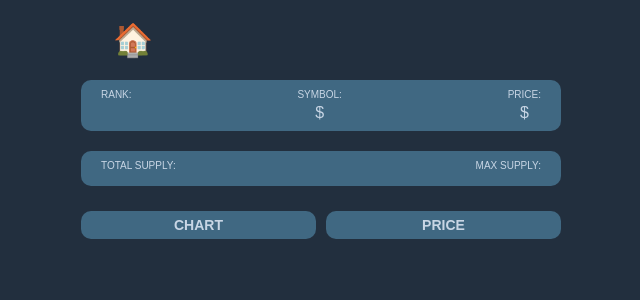
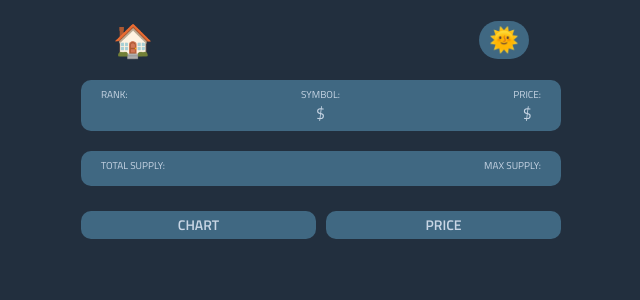
Before and after one commit to ny0011/react-class, a React (Create React App) app: page /1 in a window 1280 px wide. Shown: the top 300 px of the page, without its empty margins (319-959 px from the left). Built offline with nearby package versions, Linux system fonts and the light colour scheme; no server answers.

Commit message:
add dark mode toggle button

```diff
--- a/public/index.html
+++ b/public/index.html
@@ -10,34 +10,13 @@
       content="Web site created using create-react-app"
     />
     <link rel="apple-touch-icon" href="%PUBLIC_URL%/logo192.png" />
-    <!--
-      manifest.json provides metadata used when your web app is installed on a
-      user's mobile device or desktop. See https://developers.google.com/web/fundamentals/web-app-manifest/
-    -->
     <link rel="manifest" href="%PUBLIC_URL%/manifest.json" />
-    <!--
-      Notice the use of %PUBLIC_URL% in the tags above.
-      It will be replaced with the URL of the `public` folder during the build.
-      Only files inside the `public` folder can be referenced from the HTML.
-
-      Unlike "/favicon.ico" or "favicon.ico", "%PUBLIC_URL%/favicon.ico" will
-      work correctly both with client-side routing and a non-root public URL.
-      Learn how to configure a non-root public URL by running `npm run build`.
-    -->
+    <link rel="stylesheet" type="text/css" href="https://fonts.googleapis.com/css2?family=Titillium+Web:wght@400;600&display=swap"/>
     <title>React App</title>
   </head>
   <body>
     <noscript>You need to enable JavaScript to run this app.</noscript>
     <div id="root"></div>
-    <!--
-      This HTML file is a template.
-      If you open it directly in the browser, you will see an empty page.
 
-      You can add webfonts, meta tags, or analytics to this file.
-      The build step will place the bundled scripts into the <body> tag.
-
-      To begin the development, run `npm start` or `yarn start`.
-      To create a production bundle, use `npm run build` or `yarn build`.
-    -->
   </body>
 </html>
--- a/src/App.tsx
+++ b/src/App.tsx
@@ -7,7 +7,6 @@ import { useRecoilValue } from "recoil";
 import { isDarkAtom } from "./atoms";
 
 const GlobalStyle = createGlobalStyle`
-@import url('https://fonts.googleapis.com/css2?family=Titillium+Web:wght@300;400&display=swap');
 html, body, div, span, applet, object, iframe,
 h1, h2, h3, h4, h5, h6, p, blockquote, pre,
 a, abbr, acronym, address, big, cite, code,
@@ -67,8 +66,9 @@ function App() {
   return (
     <>
       <ThemeProvider theme={isDark ? darkTheme : lightTheme}>
-        <GlobalStyle />
+      <GlobalStyle />
         <HelmetProvider>
+
           <Router  />
         </HelmetProvider>
         <ReactQueryDevtools initialIsOpen={true} />
--- a/src/routes/Coin.tsx
+++ b/src/routes/Coin.tsx
@@ -12,6 +12,8 @@ import styled from "styled-components";
 import { fetchCoinInfo, fetchCoinTickers } from "../api";
 import Chart from "./Chart";
 import Price from "./Price";
+import { useRecoilValue, useSetRecoilState } from "recoil";
+import { isDarkAtom } from "../atoms";
 
 const Container = styled.div`
   padding: 0px 20px;
@@ -88,6 +90,16 @@ const Back = styled(Link)`
   left: 2rem;
 `;
 
+const Button = styled.button`
+  position: absolute;
+  right: 2rem;
+  font-size: 1.5em;
+  border: none;
+  border-radius: 1em;
+  padding: 5px 10px;
+  background-color: ${(props) => props.theme.cardBgColor};
+`
+
 interface RouteParams {
   coinId: string;
 }
@@ -162,6 +174,10 @@ function Coin() {
   const priceMatch = useRouteMatch("/:coinId/price");
   const chartMatch = useRouteMatch("/:coinId/chart");
 
+  const setDarkAtom = useSetRecoilState(isDarkAtom)
+  const isDark = useRecoilValue(isDarkAtom)
+  const toggleDarkAtom = () => setDarkAtom(prev => !prev)
+
   const { isLoading: infoLoading, data: infoData } = useQuery<InfoData>(
     ["info", coinId],
     () => fetchCoinInfo(coinId)
@@ -187,6 +203,7 @@ function Coin() {
         <Title>
           {state?.name ? state.name : loading ? "Loading.." : infoData?.name}
         </Title>
+        <Button onClick={toggleDarkAtom}>{isDark ? '🌞':'🌚'}</Button>
       </Header>
       {loading ? (
         <Loader>Loading..</Loader>
--- a/src/routes/Coins.tsx
+++ b/src/routes/Coins.tsx
@@ -1,7 +1,7 @@
 import { Helmet } from "react-helmet-async";
 import { useQuery } from "react-query";
 import { Link } from "react-router-dom";
-import { useRecoilValue } from "recoil";
+import { useRecoilValue, useSetRecoilState } from "recoil";
 import styled from "styled-components";
 import { fetchCoins } from "../api";
 import { isDarkAtom } from "../atoms";
@@ -18,7 +18,57 @@ const Header = styled.header`
   justify-content: center;
   align-items: center;
   font-weight: bold;
+  position: relative;
 `;
+
+const Button = styled.button`
+  border: none;
+  border-radius: 50%;
+  width: 24px;
+  height: 24px;
+  position: absolute;
+  background-color: ${(props) => props.theme.accentColor};
+  margin: 0;
+  z-index: 1;
+  transition: transform 250ms linear;
+`
+
+const Input = styled.input`
+  cursor: pointer;
+  opacity: 0;
+  width: 55px;
+  height: 22px;
+  z-index: 2;
+  &:checked + ${Button}{
+    transform: translateX(2.2em);
+  }
+`
+
+const ButtonContainer = styled.label`
+  position: absolute;
+  display: flex;
+  align-items: center;
+  right: 2rem;
+  width: 50px;
+  height: 22px;
+  border: none;
+  border-radius: 1em;
+  padding: 2px 10px;
+  background-color: ${(props) => props.theme.cardBgColor};
+
+`
+
+const DarkEmoji = styled.div`
+  width: 10px;
+  height: 16px;
+  position: absolute;
+`
+const LightEmoji = styled.div`
+  width: 10px;
+  height: 16px;
+  right: 1.1rem;
+  position: absolute;
+`
 
 const CoinsList = styled.ul``;
 
@@ -70,6 +120,8 @@ interface ICoin {
 
 function Coins() {
   const { isLoading, data } = useQuery<ICoin[]>("allCoins", fetchCoins);
+  const setDarkAtom = useSetRecoilState(isDarkAtom)
+  const toggleDarkAtom = () => setDarkAtom(prev => !prev)
 
   return (
     <Container>
@@ -78,6 +130,12 @@ function Coins() {
       </Helmet>
       <Header>
         <Title>코인</Title>
+        <ButtonContainer  >
+          <LightEmoji>🌞</LightEmoji>
+          <Input type="checkbox" onClick={toggleDarkAtom} ></Input>
+          <Button ></Button>
+          <DarkEmoji>🌚</DarkEmoji>
+        </ButtonContainer>
       </Header>
       {isLoading ? (
         <Loader>Loading..</Loader>
```
Also changed, not shown: 1 other file (tests, documents, lock files or other folders).
